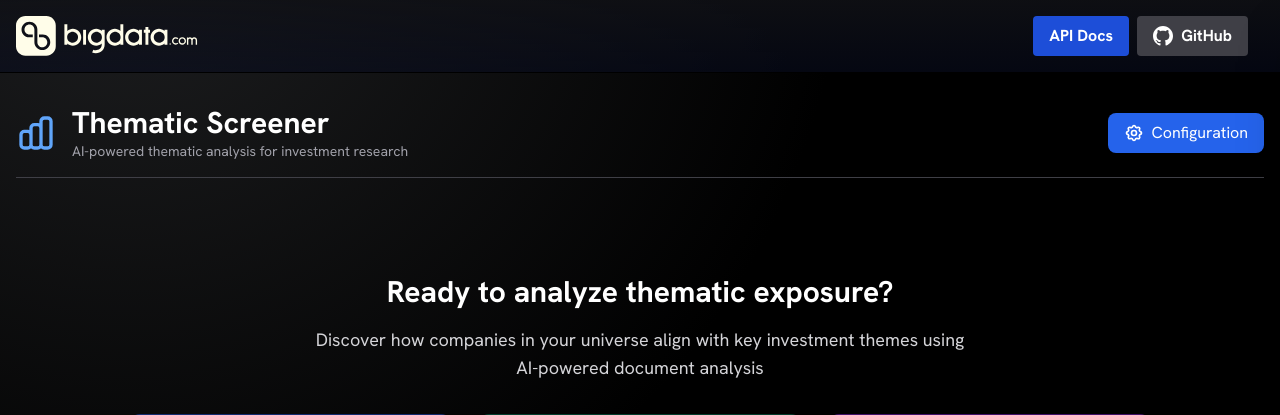
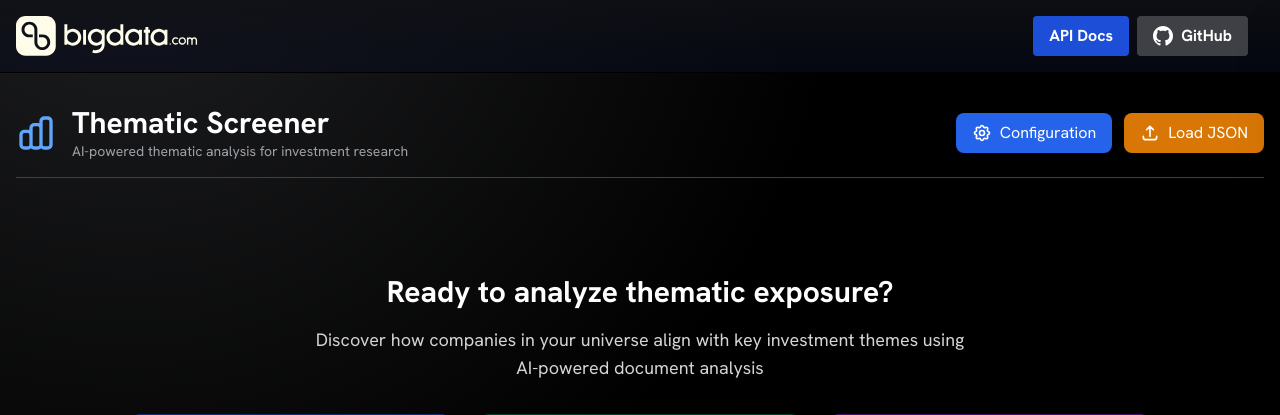
Before and after one commit to Bigdata-com/bigdata-thematic-screener, a Python web app: template bigdata_thematic_screener/templates/api/index.html.jinja in a window 1280 px wide. Shown: the top 415 px of the page. Run offline with Jinja, Linux system fonts and the light colour scheme; the template is opened without the code that fills it, so the values that code supplies are empty; some libraries are stand-ins or nearby versions.

Commit message:
Added functionality to Save screener as JSON and load from JSON

```diff
--- a/bigdata_thematic_screener/static/scripts/form.js
+++ b/bigdata_thematic_screener/static/scripts/form.js
@@ -10,7 +10,7 @@ document.getElementById('screenerForm').onsubmit = async function (e) {
     }
 
     showJsonBtn.style.display = 'none';
-    lastReport = null;
+    window.lastReport = null;
 
     // Reset frontend: hide results, show empty state, clear dashboard
     const emptyState = document.getElementById('emptyState');
@@ -195,7 +195,7 @@ document.getElementById('screenerForm').onsubmit = async function (e) {
 
                             renderScreenerReport(statusData.report);
                             showJsonBtn.style.display = 'inline-block';
-                            lastReport = statusData.report;
+                            window.lastReport = statusData.report;
                         }
                         spinner.style.display = 'none';
                         submitBtn.disabled = false;
--- a/bigdata_thematic_screener/static/scripts/visualization.js
+++ b/bigdata_thematic_screener/static/scripts/visualization.js
@@ -169,3 +169,102 @@ function copyJson() {
         document.body.removeChild(textarea);
     }
 };
+
+function downloadJson() {
+    if (!window.lastReport) {
+        alert('No report data to download.');
+        return;
+    }
+
+    const btn = document.getElementById('downloadBtn');
+    const jsonString = JSON.stringify(window.lastReport, null, 2);
+    const blob = new Blob([jsonString], { type: 'application/json' });
+    const url = URL.createObjectURL(blob);
+
+    // Generate filename with theme and timestamp
+    const theme = window.lastReport.theme_taxonomy?.theme || 'thematic_screener';
+    const timestamp = new Date().toISOString().slice(0, 10);
+    const filename = `${theme.replace(/[^a-z0-9]/gi, '_').toLowerCase()}_${timestamp}.json`;
+
+    const a = document.createElement('a');
+    a.href = url;
+    a.download = filename;
+    document.body.appendChild(a);
+    a.click();
+    document.body.removeChild(a);
+    URL.revokeObjectURL(url);
+
+    // Show feedback
+    if (btn) {
+        const origHTML = btn.innerHTML;
+        btn.innerHTML = `<svg class="w-4 h-4" fill="none" stroke="currentColor" viewBox="0 0 24 24"><path stroke-linecap="round" stroke-linejoin="round" stroke-width="2" d="M5 13l4 4L19 7"></path></svg> Downloaded!`;
+        setTimeout(() => { btn.innerHTML = origHTML; }, 1500);
+    }
+}
+
+function uploadJson(event) {
+    const file = event.target.files[0];
+    if (!file) return;
+
+    // Validate file type
+    if (!file.name.endsWith('.json') && file.type !== 'application/json') {
+        alert('Please select a valid JSON file.');
+        event.target.value = '';
+        return;
+    }
+
+    const reader = new FileReader();
+    reader.onload = function(e) {
+        try {
+            const data = JSON.parse(e.target.result);
+
+            // Validate the JSON structure has expected fields
+            if (!data.theme_scoring && !data.theme_taxonomy && !data.content) {
+                alert('Invalid thematic screener JSON file. Missing required fields.');
+                return;
+            }
+
+            // Store the report
+            window.lastReport = data;
+
+            // Update config badge if we have theme info
+            if (window.updateConfigBadge && data.theme_taxonomy) {
+                updateConfigBadge({
+                    theme: data.theme_taxonomy.theme || 'Loaded Report',
+                    companies: 'Uploaded JSON',
+                    isDemo: false
+                });
+            }
+
+            // Render the report
+            renderScreenerReport(data);
+
+            // Show JSON button
+            const showJsonBtn = document.getElementById('showJsonBtn');
+            if (showJsonBtn) showJsonBtn.style.display = 'inline-block';
+
+            // Close config panel if open
+            if (window.closeConfigPanel) {
+                closeConfigPanel();
+            }
+
+            // Scroll to results
+            const dashboardSection = document.getElementById('dashboardSection');
+            if (dashboardSection) {
+                dashboardSection.scrollIntoView({ behavior: 'smooth' });
+            }
+
+        } catch (err) {
+            alert('Error parsing JSON file: ' + err.message);
+        }
+    };
+
+    reader.onerror = function() {
+        alert('Error reading file.');
+    };
+
+    reader.readAsText(file);
+
+    // Reset input so the same file can be selected again
+    event.target.value = '';
+}
--- a/bigdata_thematic_screener/templates/api/index.html.jinja
+++ b/bigdata_thematic_screener/templates/api/index.html.jinja
@@ -23,6 +23,16 @@
       </svg>
       Configuration
     </button>
+    <!-- Upload JSON Button -->
+    <label
+      class="flex items-center gap-2 px-4 py-2 bg-amber-600 hover:bg-amber-700 text-white rounded-lg font-medium transition-colors shadow-lg cursor-pointer"
+      title="Load previously downloaded JSON report">
+      <svg class="w-5 h-5" fill="none" stroke="currentColor" viewBox="0 0 24 24">
+        <path stroke-linecap="round" stroke-linejoin="round" stroke-width="2" d="M4 16v1a3 3 0 003 3h10a3 3 0 003-3v-1m-4-8l-4-4m0 0L8 8m4-4v12"></path>
+      </svg>
+      Load JSON
+      <input type="file" id="uploadJsonInput" accept=".json,application/json" class="hidden" onchange="uploadJson(event)" />
+    </label>
     <button id="showJsonBtn" style="display:none;"
       class="px-6 py-2 bg-zinc-700 hover:bg-zinc-600 text-white rounded-lg font-medium transition-colors shadow-lg">
       JSON
@@ -422,10 +432,19 @@
 <!-- Modal for JSON output -->
 <div id="jsonModal" class="hidden fixed z-[1000] inset-0 w-screen h-screen bg-black/70 backdrop-blur-sm">
   <div class="bg-white relative my-20 mx-auto p-6 rounded-xl w-4/5 max-w-[900px] shadow-2xl border border-gray-200">
-    <button id="copyBtn" onclick="copyJson()"
-      class="absolute top-4 right-14 text-sm px-4 py-2 cursor-pointer text-white bg-blue-600 hover:bg-blue-700 rounded-lg transition-colors font-medium">Copy</button>
-    <button onclick="closeModal()"
-      class="absolute top-4 right-4 text-2xl text-gray-600 hover:text-gray-900 w-8 h-8 flex items-center justify-center rounded-lg hover:bg-gray-100 transition-colors">&times;</button>
+    <div class="absolute top-4 right-4 flex items-center gap-2">
+      <button id="downloadBtn" onclick="downloadJson()"
+        class="text-sm px-4 py-2 cursor-pointer text-white bg-emerald-600 hover:bg-emerald-700 rounded-lg transition-colors font-medium flex items-center gap-1">
+        <svg class="w-4 h-4" fill="none" stroke="currentColor" viewBox="0 0 24 24">
+          <path stroke-linecap="round" stroke-linejoin="round" stroke-width="2" d="M4 16v1a3 3 0 003 3h10a3 3 0 003-3v-1m-4-4l-4 4m0 0l-4-4m4 4V4"></path>
+        </svg>
+        Download
+      </button>
+      <button id="copyBtn" onclick="copyJson()"
+        class="text-sm px-4 py-2 cursor-pointer text-white bg-blue-600 hover:bg-blue-700 rounded-lg transition-colors font-medium">Copy</button>
+      <button onclick="closeModal()"
+        class="text-2xl text-gray-600 hover:text-gray-900 w-8 h-8 flex items-center justify-center rounded-lg hover:bg-gray-100 transition-colors">&times;</button>
+    </div>
     <h2 class="text-gray-900 text-xl font-bold mb-4">Raw JSON Output</h2>
     <pre id="jsonContent"
       class="bg-gray-900 text-gray-100 p-4 whitespace-pre-wrap break-words overflow-auto rounded-lg mt-2 border border-gray-700"
```
